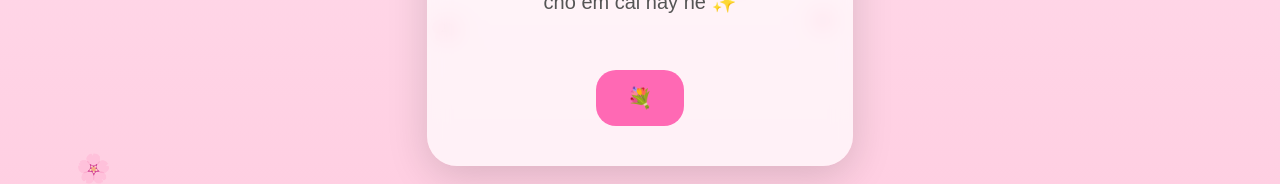
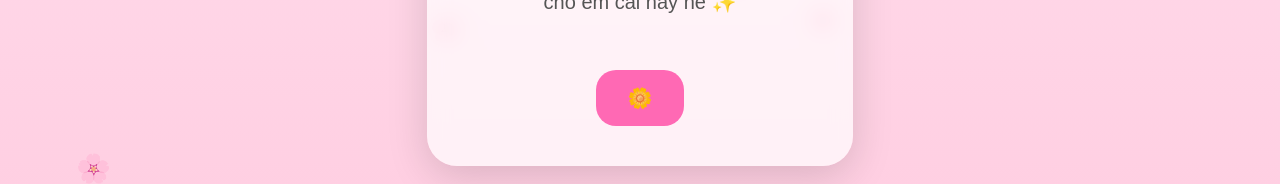
Before and after one commit to kasdie/flower-gift, a React (Vite) app: page / in a window 1280 px wide. Shown: the part 425-609 px from the top of the page. Built offline with nearby package versions, Linux system fonts and the light colour scheme.

Commit message:
update text

```diff
--- a/src/App.jsx
+++ b/src/App.jsx
@@ -93,7 +93,7 @@ export default function FlowerGiftGame() {
               cursor: "pointer",
             }}
           >
-            💐
+            🌼
           </button>
         </div>
       )}
@@ -129,7 +129,7 @@ export default function FlowerGiftGame() {
                   color: "#ff5fa2",
                 }}
               >
-                Cho em 1 bông hoa nè 🌼
+                Cho em 1 bông hoa nè 🍀
               </h2>
 
               <p
@@ -142,6 +142,8 @@ export default function FlowerGiftGame() {
                 Nhớ ngủ sớm đi nhé..
                 <br />
                 Ngoan ngoãn với nhẹ nhàng với nhau hơn nhéee, iu em ✨
+                <br />
+                em hong ngoan là anh đánh nó luon hehe
               </p>
 
               <img
```
